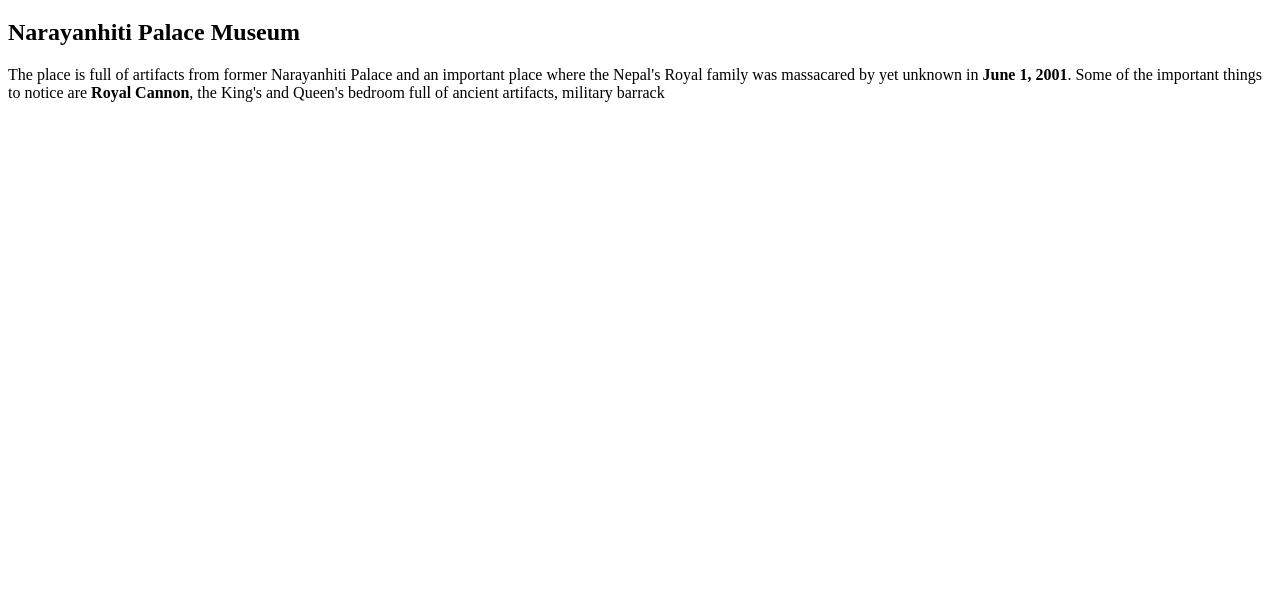
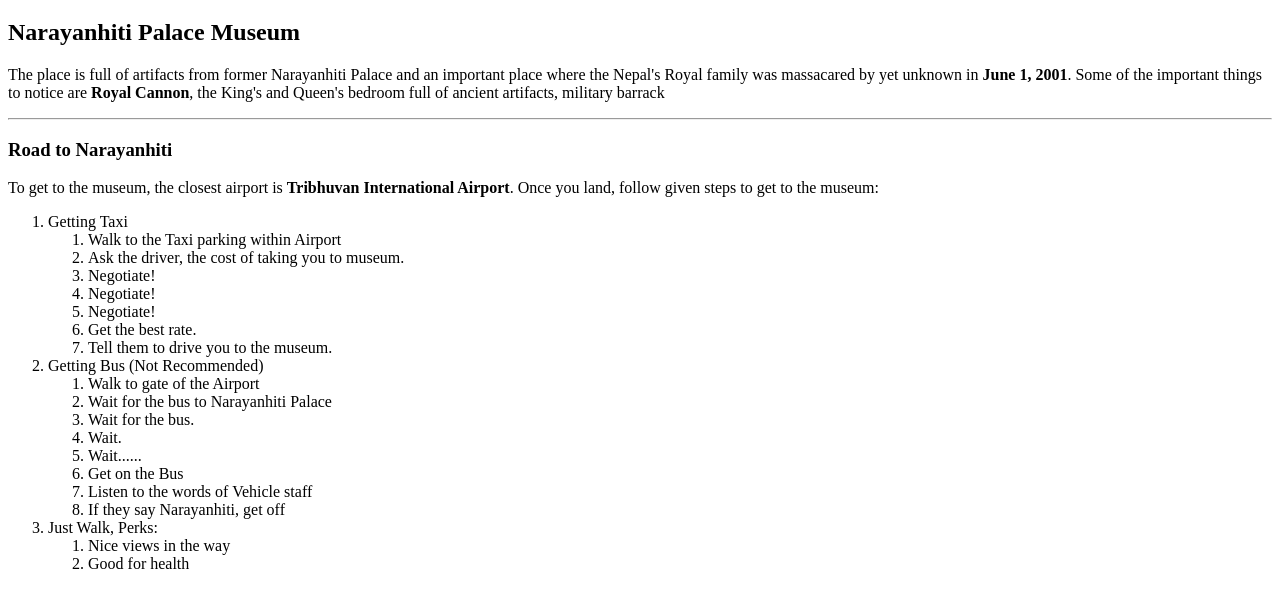
Before and after one commit to 44-563-Web-Apps-F22/44563-webapps-assignment-3-adhikariReason, a plain HTML site: page index.html in a window 1280 px wide. Shown: the part 61-668 px from the top of the page. Drawn offline with Linux system fonts and the light colour scheme.

Commit message:
added ordered list section describing the way to museum

```diff
--- a/index.html
+++ b/index.html
@@ -14,5 +14,46 @@
             Some of the important things to notice are <b>Royal Cannon</b>, the King's and Queen's
              bedroom full of ancient artifacts, military barrack
         </p>
+
+        <hr>
+        <h3>Road to Narayanhiti</h3>
+        <p>
+            To get to the museum, the closest airport is <b>Tribhuvan International Airport</b>.
+            Once you land, follow given steps to get to the museum:
+        </p>
+        <ol>
+            <li>
+                Getting Taxi
+                <ol>
+                    <li>Walk to the Taxi parking within Airport</li>
+                    <li>Ask the driver, the cost of taking you to museum.</li>
+                    <li>Negotiate!</li>
+                    <li>Negotiate!</li>
+                    <li>Negotiate!</li>
+                    <li>Get the best rate.</li>
+                    <li>Tell them to drive you to the museum.</li>
+                </ol>
+            </li>
+            <li>
+                Getting Bus (Not Recommended)
+                <ol>
+                    <li>Walk to gate of the Airport </li>
+                    <li>Wait for the bus to Narayanhiti Palace</li>
+                    <li>Wait for the bus.</li>
+                    <li>Wait.</li>
+                    <li>Wait......</li>
+                    <li>Get on the Bus </li>
+                    <li>Listen to the words of Vehicle staff</li>
+                    <li>If they say Narayanhiti, get off</li>
+                </ol>
+            </li>
+            <li>
+                Just Walk, Perks:</li>
+                <ol>
+                     <li>Nice views in the way</li>
+                     <li>Good for health</li>
+                </ol>
+            </li>
+        </ol>
     </body>
 </html>
```
